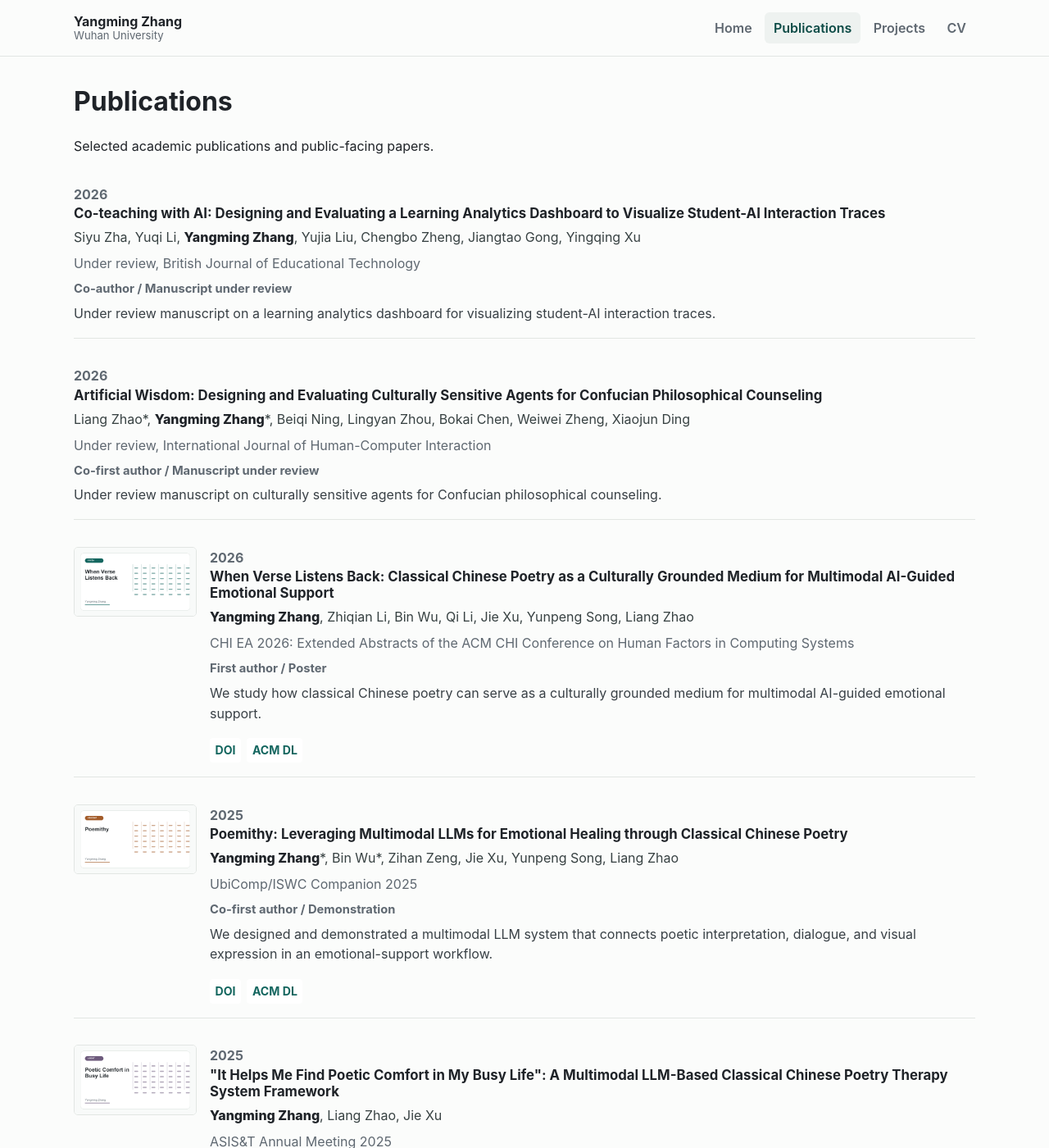
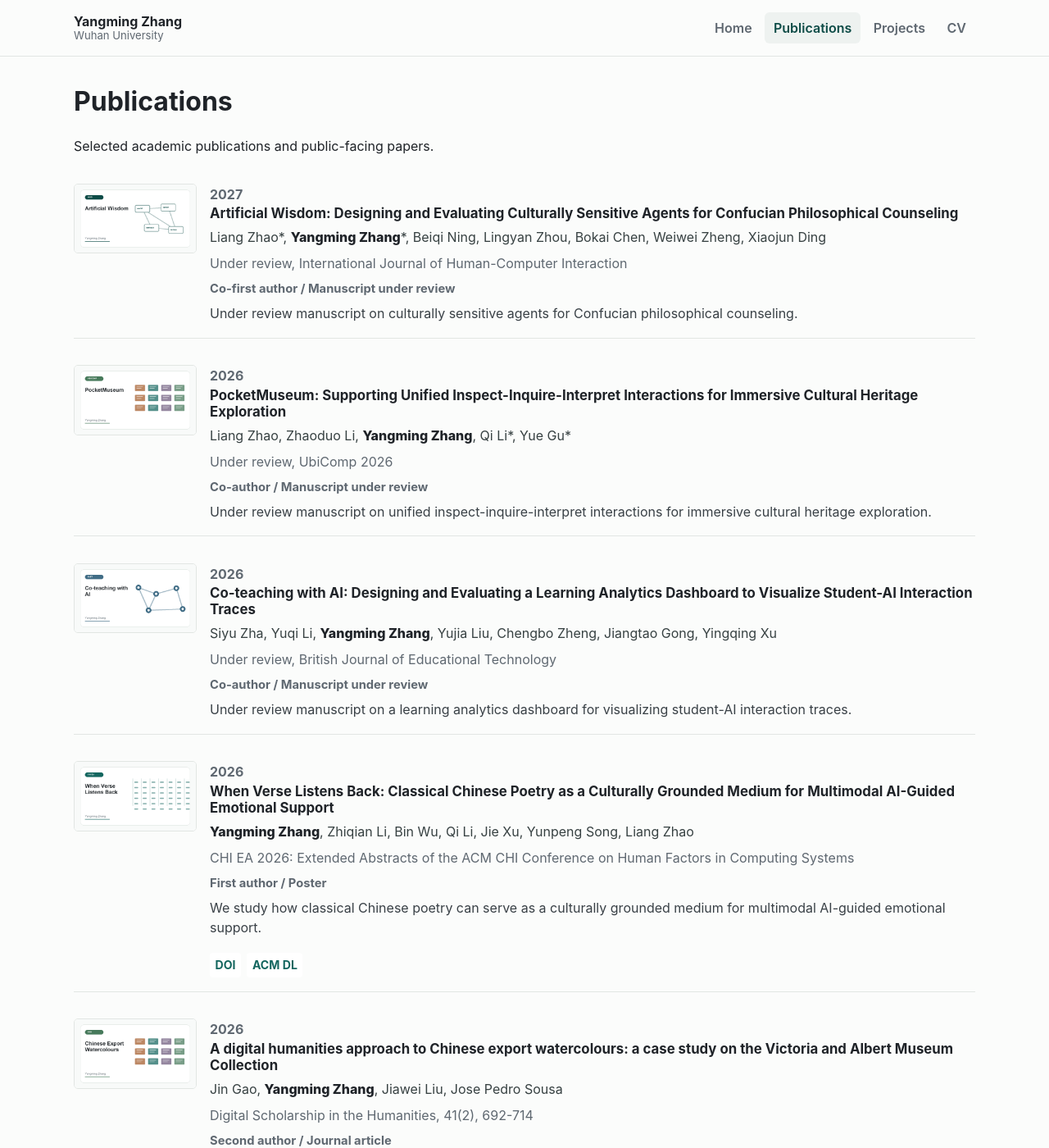
Before and after one commit to JAdpp/ymzhang.github.io, a Jekyll site: the page built from publications.md, in a window 1280 px wide and 1400 px high. Shown: the whole window at 82% size. Built offline with Jekyll 4.4.1, drawn with Linux system fonts in a browser that asks for light colours; some of the changed text lies outside the part shown.

Commit message:
Update featured publications and projects

```diff
--- a/_data/projects.yml
+++ b/_data/projects.yml
@@ -49,15 +49,6 @@
     - label: "Paper"
       url: "https://doi.org/10.1145/3706598.3714212"
 
-- title: "Generative AI for Digital Content Curation in Cultural Heritage"
-  period: "2023"
-  role: "Master's dissertation, UCL"
-  area: "Digital humanities, generative AI, cultural heritage"
-  featured: true
-  image: "/assets/img/covers/curation.png"
-  image_alt: "Cover image for the generative AI curation project"
-  summary: "A generative curation prototype for text-image virtual exhibition content, paired with an evaluation framework for user experience and alignment."
-
 - title: "V&A Chinese Export Watercolours Digitization and Computational Analysis"
   period: "2022-2023"
   role: "Research assistant / project researcher"
--- a/_data/publications.yml
+++ b/_data/publications.yml
@@ -1,20 +1,35 @@
+- title: "Artificial Wisdom: Designing and Evaluating Culturally Sensitive Agents for Confucian Philosophical Counseling"
+  authors: "Liang Zhao*, Yangming Zhang*, Beiqi Ning, Lingyan Zhou, Bokai Chen, Weiwei Zheng, Xiaojun Ding"
+  venue: "Under review, International Journal of Human-Computer Interaction"
+  year: 2027
+  role: "Co-first author"
+  type: "Manuscript under review"
+  featured: true
+  image: "/assets/img/covers/artificial-wisdom.png"
+  image_alt: "Cover image for the Artificial Wisdom manuscript"
+  summary: "Under review manuscript on culturally sensitive agents for Confucian philosophical counseling."
+
+- title: "PocketMuseum: Supporting Unified Inspect-Inquire-Interpret Interactions for Immersive Cultural Heritage Exploration"
+  authors: "Liang Zhao, Zhaoduo Li, Yangming Zhang, Qi Li*, Yue Gu*"
+  venue: "Under review, UbiComp 2026"
+  year: 2026
+  role: "Co-author"
+  type: "Manuscript under review"
+  featured: false
+  image: "/assets/img/covers/pocketmuseum.png"
+  image_alt: "Cover image for the PocketMuseum manuscript"
+  summary: "Under review manuscript on unified inspect-inquire-interpret interactions for immersive cultural heritage exploration."
+
 - title: "Co-teaching with AI: Designing and Evaluating a Learning Analytics Dashboard to Visualize Student-AI Interaction Traces"
   authors: "Siyu Zha, Yuqi Li, Yangming Zhang, Yujia Liu, Chengbo Zheng, Jiangtao Gong, Yingqing Xu"
   venue: "Under review, British Journal of Educational Technology"
   year: 2026
   role: "Co-author"
   type: "Manuscript under review"
-  featured: false
+  featured: true
+  image: "/assets/img/covers/co-teaching-ai.png"
+  image_alt: "Cover image for the Co-teaching with AI manuscript"
   summary: "Under review manuscript on a learning analytics dashboard for visualizing student-AI interaction traces."
-
-- title: "Artificial Wisdom: Designing and Evaluating Culturally Sensitive Agents for Confucian Philosophical Counseling"
-  authors: "Liang Zhao*, Yangming Zhang*, Beiqi Ning, Lingyan Zhou, Bokai Chen, Weiwei Zheng, Xiaojun Ding"
-  venue: "Under review, International Journal of Human-Computer Interaction"
-  year: 2026
-  role: "Co-first author"
-  type: "Manuscript under review"
-  featured: false
-  summary: "Under review manuscript on culturally sensitive agents for Confucian philosophical counseling."
 
 - title: "When Verse Listens Back: Classical Chinese Poetry as a Culturally Grounded Medium for Multimodal AI-Guided Emotional Support"
   authors: "Yangming Zhang, Zhiqian Li, Bin Wu, Qi Li, Jie Xu, Yunpeng Song, Liang Zhao"
@@ -31,6 +46,22 @@
       url: "https://doi.org/10.1145/3772363.3798550"
     - label: "ACM DL"
       url: "https://dl.acm.org/doi/10.1145/3772363.3798550"
+
+- title: "A digital humanities approach to Chinese export watercolours: a case study on the Victoria and Albert Museum Collection"
+  authors: "Jin Gao, Yangming Zhang, Jiawei Liu, Jose Pedro Sousa"
+  venue: "Digital Scholarship in the Humanities, 41(2), 692-714"
+  year: 2026
+  role: "Second author"
+  type: "Journal article"
+  featured: true
+  image: "/assets/img/covers/export-watercolours.png"
+  image_alt: "Cover image for the Chinese export watercolours article"
+  summary: "We conducted metadata-driven digitization and computational analysis of Chinese export watercolours in the V&A collection."
+  links:
+    - label: "DOI"
+      url: "https://doi.org/10.1093/llc/fqag046"
+    - label: "Oxford Academic"
+      url: "https://academic.oup.com/dsh/article/41/2/692/8662485"
 
 - title: "Poemithy: Leveraging Multimodal LLMs for Emotional Healing through Classical Chinese Poetry"
   authors: "Yangming Zhang*, Bin Wu*, Zihan Zeng, Jie Xu, Yunpeng Song, Liang Zhao"
@@ -78,22 +109,6 @@
     - label: "ACM DL"
       url: "https://dl.acm.org/doi/10.1145/3706598.3714212"
 
-- title: "A digital humanities approach to Chinese export watercolours: a case study on the Victoria and Albert Museum Collection"
-  authors: "Jin Gao, Yangming Zhang, Jiawei Liu, Jose Pedro Sousa"
-  venue: "Digital Scholarship in the Humanities, 41(2), 692-714"
-  year: 2026
-  role: "Second author"
-  type: "Journal article"
-  featured: true
-  image: "/assets/img/covers/export-watercolours.png"
-  image_alt: "Cover image for the Chinese export watercolours article"
-  summary: "We conducted metadata-driven digitization and computational analysis of Chinese export watercolours in the V&A collection."
-  links:
-    - label: "DOI"
-      url: "https://doi.org/10.1093/llc/fqag046"
-    - label: "Oxford Academic"
-      url: "https://academic.oup.com/dsh/article/41/2/692/8662485"
-
 - title: "Digital Cultural Heritage Preservation Practices in Conflict Areas: The Case of Saving Ukrainian Cultural Heritage Online"
   authors: "Yangming Zhang"
   venue: "Digital Humanities Research, 3(03), 49-58"
--- a/scripts/create_site_images.py
+++ b/scripts/create_site_images.py
@@ -191,6 +191,9 @@ def make_cover(filename, label, title, accent, motif):
 def main():
     make_headshot()
     covers = [
+        ("artificial-wisdom.png", "IJHCI", "Artificial Wisdom", PALETTE["deep"], "canon"),
+        ("pocketmuseum.png", "UbiComp", "PocketMuseum", PALETTE["leaf"], "archive"),
+        ("co-teaching-ai.png", "BJET", "Co-teaching with AI", PALETTE["blue"], "network"),
         ("verse-listens-back.png", "CHI EA", "When Verse Listens Back", PALETTE["teal"], "poetry"),
         ("poemithy.png", "UbiComp", "Poemithy", PALETTE["warm"], "poetry"),
         ("poetic-comfort.png", "ASIS&T", "Poetic Comfort in Busy Life", PALETTE["plum"], "poetry"),
@@ -200,7 +203,6 @@ def main():
         ("altair-standcraft.png", "Project", "Altair / StandCraft", PALETTE["deep"], "canon"),
         ("trip-canvas.png", "Project", "Trip Canvas", PALETTE["leaf"], "scrapbook"),
         ("mindtrace.png", "Project", "MindTrace", PALETTE["plum"], "network"),
-        ("curation.png", "Project", "Generative AI Curation", PALETTE["warm"], "archive"),
     ]
     for args in covers:
         make_cover(*args)
```
Also changed, not shown: assets/img/covers/artificial-wisdom.png (added), assets/img/covers/co-teaching-ai.png (added), assets/img/covers/curation.png (deleted), assets/img/covers/pocketmuseum.png (added).
